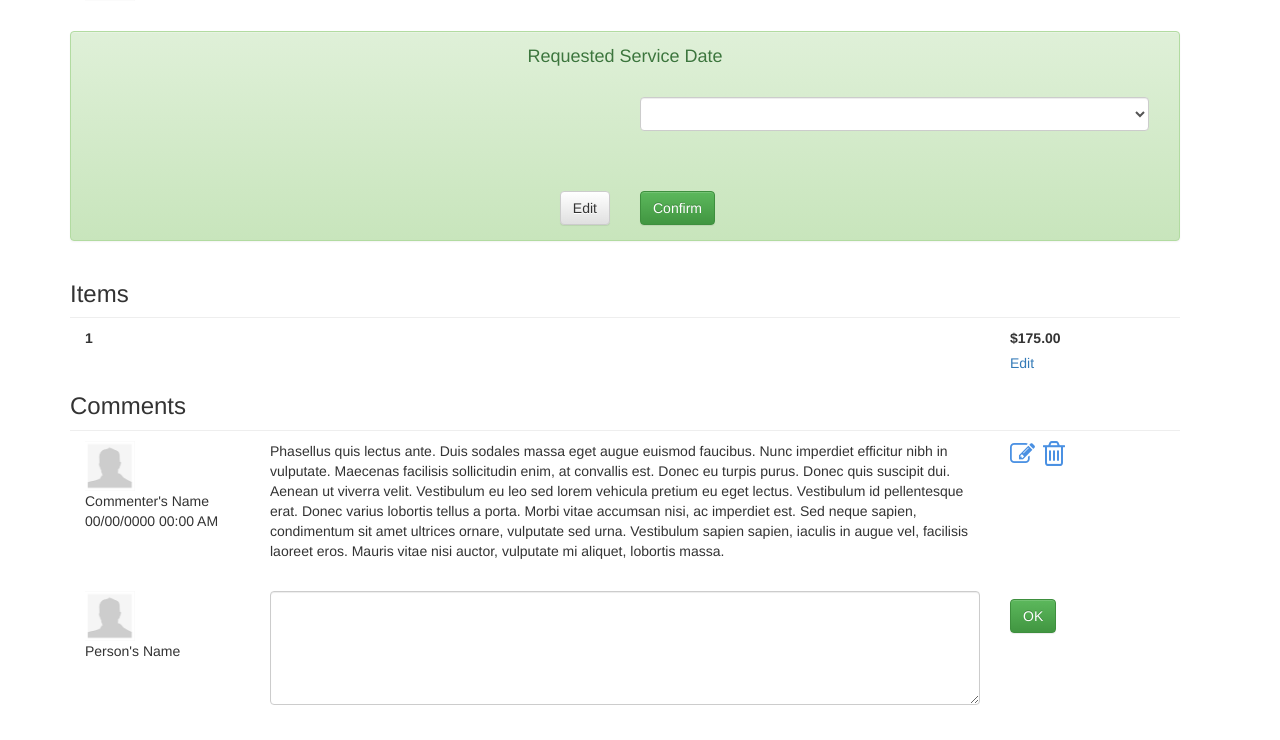
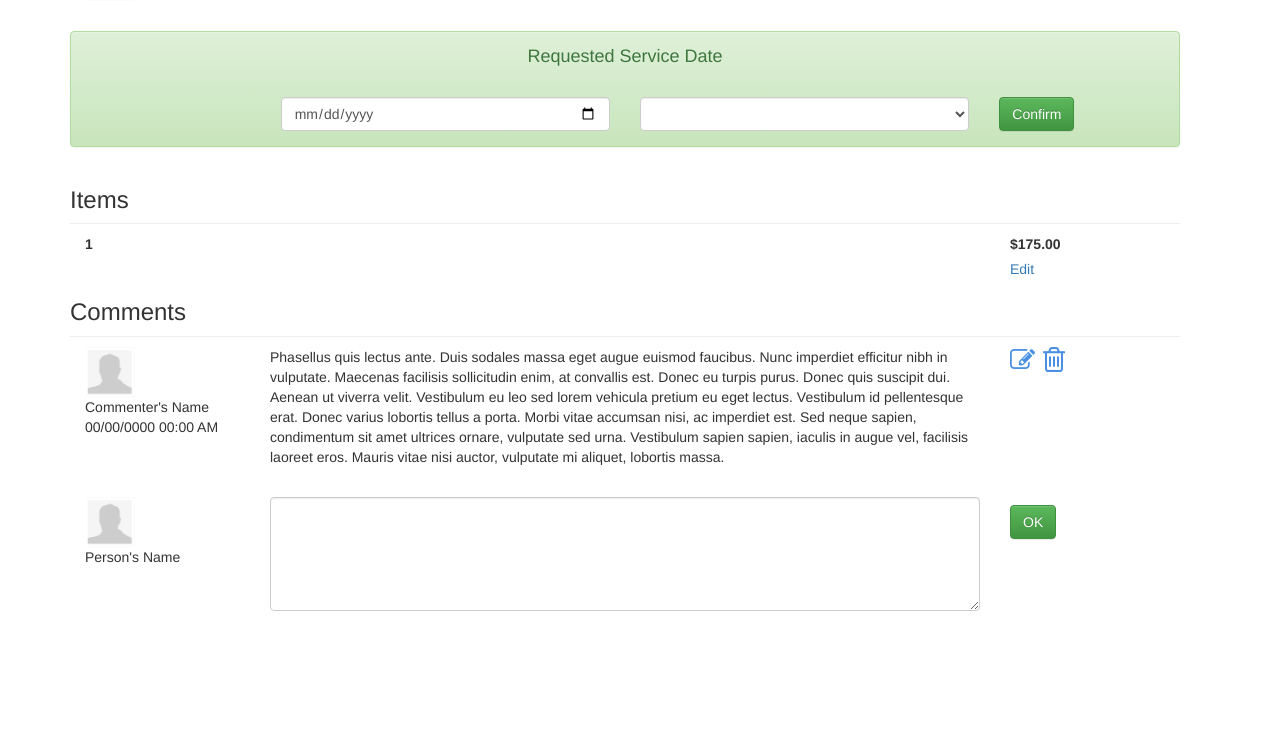
Before and after one commit to dnascimb/msc, a Flask app: template msc/templates/service_request.html in a window 1280 px wide. Shown: the part 233-973 px from the top of the page. After the commit the page ends 844 px from the top, so only its background shows below. Run offline with Flask 2, Linux system fonts and the light colour scheme; the template is opened without the code that fills it, so the values that code supplies are empty; parts of the project's set-up code (start-up, migrations or seed data) failed here and were passed over; some libraries are stand-ins or nearby versions.

Commit message:
allowing date change on ticket appointent confirmation

```diff
--- a/msc/templates/service_request.html
+++ b/msc/templates/service_request.html
@@ -54,9 +54,9 @@
                         <br>&nbsp;<br>
                         <div class="col-md-2"></div>
                         <div class="col-md-4 text-right vcenter">
-                            <h5 class="center-text">{{ ticket.appointment_at.strftime('%A, %B %d, %Y') }}</h5>
+                            <input id="appt_date" name="appt_date" type="date" placeholder="" class="form-control input-md" value="{{ ticket.appointment_at.strftime('%Y-%m-%d') }}" required>
                         </div>
-                        <div class="col-md-6">
+                        <div class="col-md-4">
                             <select id="timeframe" class="col-md-2 form-control">
                                 {% for t in time_slots: %}
                                     {% if ticket.timeslot == t.id %}
@@ -67,17 +67,9 @@
                                 {% endfor %}
                             </select>
                         </div>
-                        <br>&nbsp;<br>
-                        <br>&nbsp;<br>
-                        <div class="col-md-2">&nbsp;</div>
-                        <div class="col-md-4 text-right">
-                            <button class="btn btn-md btn-default" type="button" onclick="location.href='{{ url_for('new_service_request') }}'">Edit</button>
-                        </div>
-                        <div class="col-md-4">
+                        <div class="col-md-2">
                             <button class="btn btn-md btn-success" type="button" onclick="confirmAppointment()">Confirm</button>
                         </div>
-                        <div class="col-md-2">&nbsp;</div>
-
                     </div>
                 </div>
                 {% endif %}
@@ -206,7 +198,7 @@
                 $("#lbl_appointment_at").html(apt_val + " <br> " + apt_timeslot_val);
             }
             function confirmAppointment() {
-                var appointment_date = "{{ ticket.appointment_at }}";
+                var appointment_date = $("#appt_date").val();
                 var appointment_timeslot = parseInt($("#timeframe").val());
                 var dataToSend = new Object();
                 dataToSend.confirmed = true;
```
Also changed, not shown: msc/templates/new_service_request.html (+30 -0 lines).
